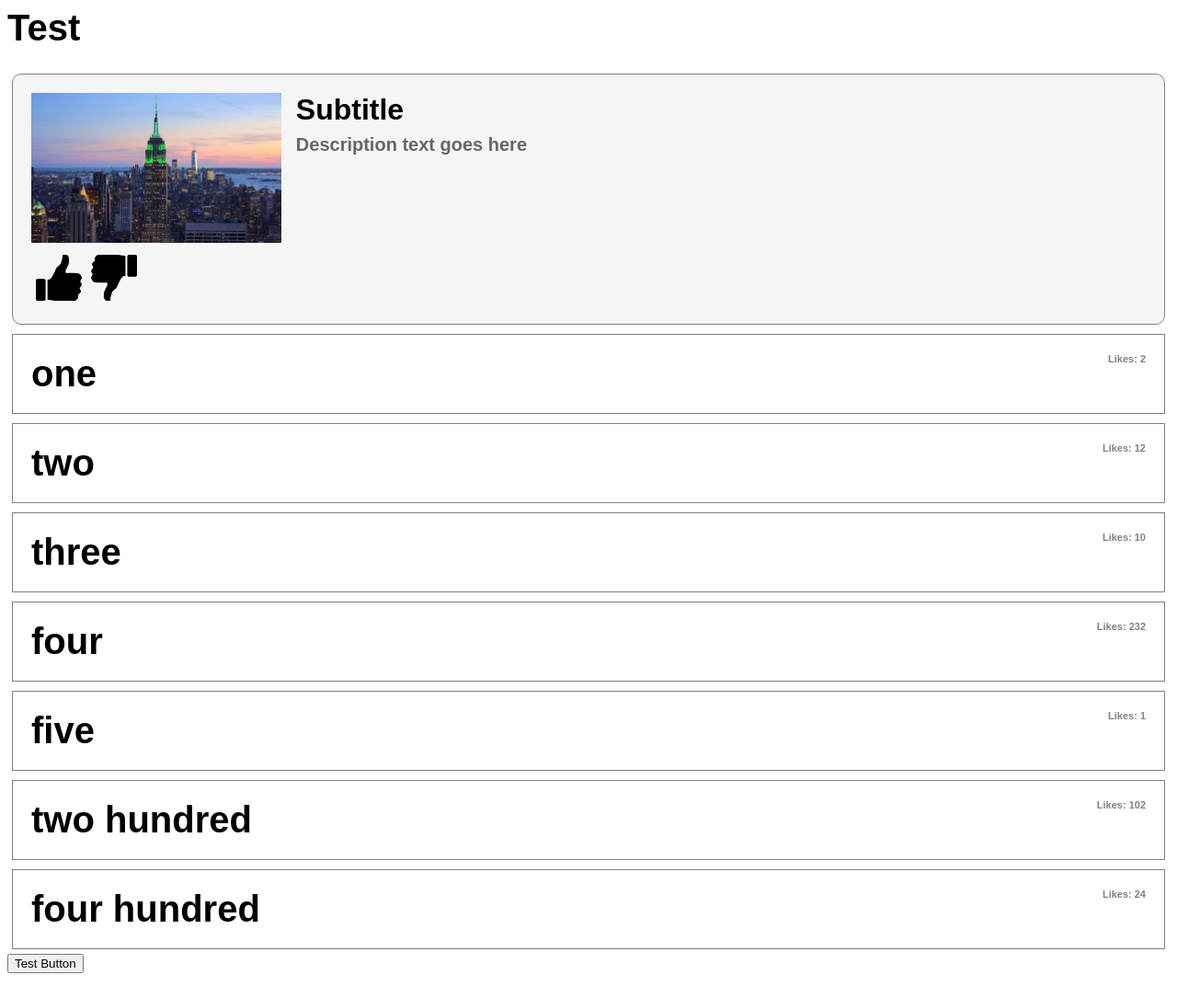
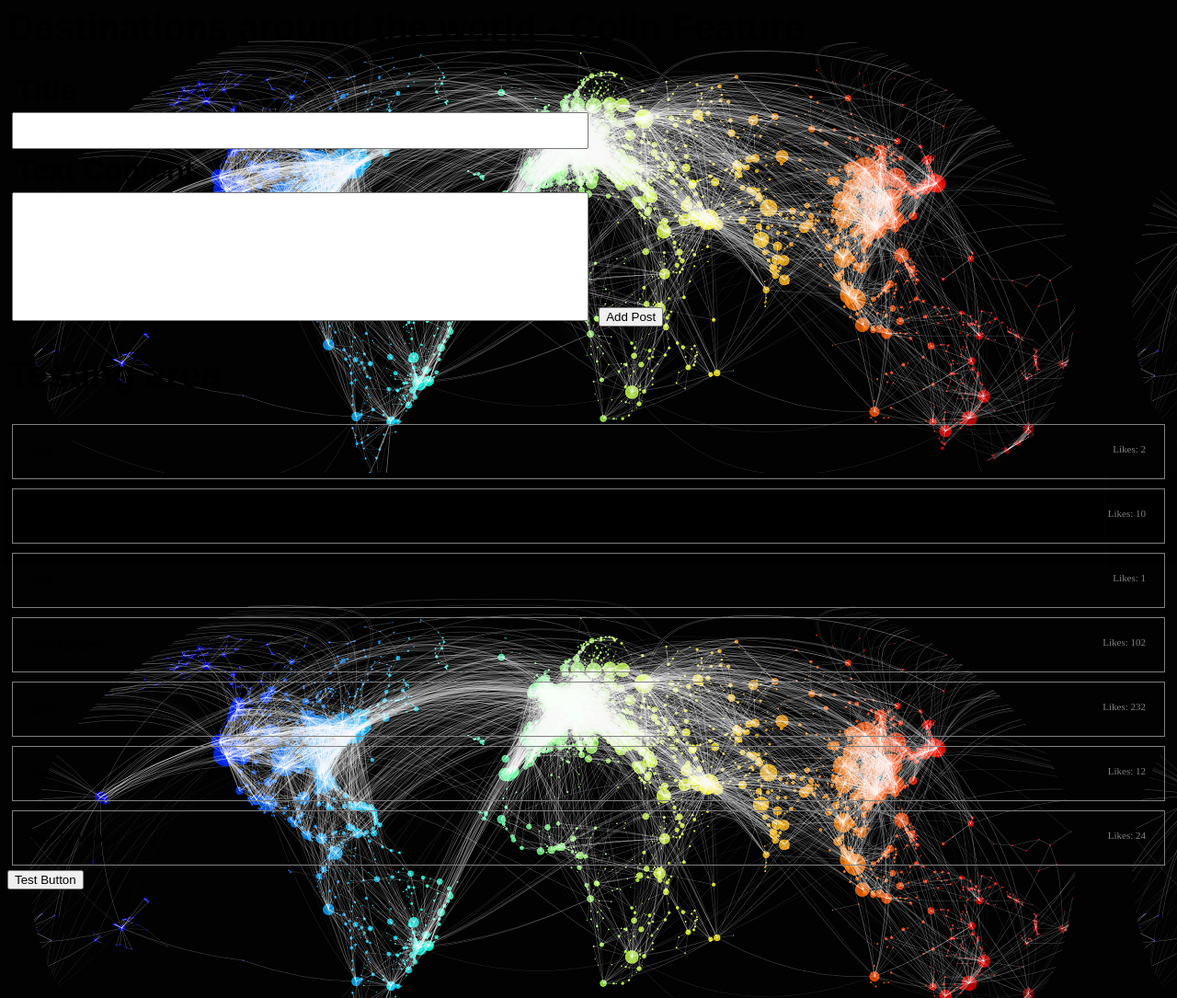
Before and after one commit to raunak2007/RECS-repo, a Jekyll site: the page famousdestinations.html, which Jekyll copies as it is, in a window 1280 px wide. Shown: the whole page at 92% size. Built offline with Jekyll 4.4.1, drawn with Linux system fonts in a browser that asks for light colours; nearby versions of some CDN libraries.

Commit message:
Worked on frontend of fd

```diff
--- a/famousdestinations.css
+++ b/famousdestinations.css
@@ -15,17 +15,53 @@ span{
     font-size: 11px;
 }
 
+body {
+  background-color: black;
+  background-image: url(images/fdBackground.png);
+}
+
+form {
+  justify-content: flex-start;
+  margin: 5px;
+}
+
 h1 {
   font-family: "Oxygen", sans-serif;
   font-size: 40px;
 }
+h2 {
+  font-family: "Oxygen", sans-serif;
+  font-size: 36px;
+  margin: 20px;
+}
+h4 {
+  font-family: "Oxygen", sans-serif;
+  font-size: 32px;
+  margin: 5px;
+}
+/* Text areas */
+
+textarea {
+  resize: none;
+  font-family: "Oxygen", sans-serif;
+  font-size: 16px;
+}
+.textarea-title {
+  width: 50%;
+  height: 40px;
+}
+.textarea-text {
+  width: 50%;
+  height: 140px;
+}
+
 /* Containers */
 
 .container {
   display: flex;
   justify-content: space-between;
   background-color: #f5f5f5;
-  border-radius: 10px;
+  border-radius: 20px;
   padding: 16px;
   padding: 20px;
   border: 1px solid gray;
@@ -45,11 +81,13 @@ h1 {
   width: 100%;
   height: 0;
   padding-bottom: 60%; /* aspect ratio */
+  aspect-ratio: 1;
   background-size: cover;
   background-position: top;
+  border-radius: 4px;
 }
 
-.img-buttons {
+.likes-row {
   display: flex;
   justify-content: flex-start;
   align-items: center;
@@ -57,23 +95,23 @@ h1 {
   margin-top: 8px;
 }
 
-.img-button1 {
+.like-button {
   background-image: url(images/like.png);
   background-repeat: no-repeat;
   background-position: center;
   background-size: cover;
-  width: 50px;
-  height: 50px;
+  width: 35px;
+  height: 35px;
   border: none;
   margin: 5px;
 }
-.img-button2 {
+.dislike-button {
   background-image: url(images/dislike.png);
   background-repeat: no-repeat;
   background-position: center;
   background-size: cover;
-  width: 50px;
-  height: 50px;
+  width: 35px;
+  height: 35px;
   border: none;
   margin: 5px;
 }
@@ -98,3 +136,8 @@ h1 {
   color: #666;
   font-family: "Oxygen", sans-serif;
 }
+.text-likes {
+  font-size: 32px;
+  font-family: "Oxygen", sans-serif;
+  margin: 5px;
+}
--- a/famousdestinations.html
+++ b/famousdestinations.html
@@ -1,23 +1,21 @@
-<h1>Test<h1>
+<h1>Destinations around the world - Colin Feature<h1>
 
 <head>
     <link rel="stylesheet" href="famousdestinations.css">
 </head>
 <body>
 
-    <div class="container">
-      <div class="image-column">
-        <div class="img-cropped" style="background-image: url(images/newyork.jpeg);"></div>
-        <div class="img-buttons">
-          <div class="img-button1"></div>
-          <div class="img-button2"></div>
-        </div>
-      </div>
-      <div class="text-column">
-        <div class="text-subtitle">Subtitle</div>
-        <div class="text-description">Description text goes here</div>
-      </div>
-    </div>
+    <form id="post-form">
+      <h4>Title</h4>
+      <textarea id="post-title" class="textarea-title"></textarea>
+      <h4>Text Content</h4>
+      <textarea id="post-text" class="textarea-text"></textarea>
+      <button type="submit">Add Post</button>
+    </form>
+
+    <div id="posts"></div>
+
+    <h1>Testing area</h1>
 
 
     <div class="row">
--- a/famousdestinations.js
+++ b/famousdestinations.js
@@ -1,3 +1,4 @@
+/* Temporary sorting testing*/
 const ascValButton = document.getElementById('asc')
 const decValButton = document.getElementById('dec')
 const ascLikeButton = document.getElementById('ascName')
@@ -19,11 +20,64 @@ decLikeButton.addEventListener('click', () => {
 
 
 const order = function() {
-  const ordered = [...document.getElementsByClassName('col')].sort(currentOrder)
+  const ordered = [...document.getElementsByClassName('container')].sort(currentOrder)
   ordered.forEach((elem, index) => {
     elem.style.order = index
   })
 }
 
+order()
 
-order()
+/* Post*/
+$(document).ready(function() {
+  $("#post-form").submit(function(e) {
+    e.preventDefault();
+    var title = $("#post-title").val();
+    var text = $("#post-text").val();
+    var likes = 0;
+    var postHTML =
+      '<div class="container">' +
+        '<div class="image-column">' +
+          '<div class="img-cropped"></div>' +
+          '<div class="likes-row">' +
+            '<div class="like-button"></div>' +
+            '<div class="dislike-button"></div>' +
+            '<div class="text-likes">' + likes + ' Likes</div>' +
+          '</div>' +
+        '</div>' +
+        '<div class="text-column">' +
+          '<div class="text-subtitle">' + title + '</div>' +
+          '<div class="text-description">' + text + '</div>' +
+        '</div>' +
+      '</div>';
+    $("#posts").append(postHTML);
+    $(".like-button").last().click(function() {
+      likes++;
+      $(this).siblings(".text-likes").text(likes + " Likes");
+    });
+    $(".dislike-button").last().click(function() {
+      likes--;
+      $(this).siblings(".text-likes").text(likes + " Likes");
+    });
+
+    $.ajax({
+      url: "https://api.openai.com/v1/images/generations",
+      type: "post",
+      headers: {
+        "Authorization": "Bearer KEYGOESHERE"
+      },
+      data: JSON.stringify({
+        "model": "image-alpha-001",
+        "prompt": title,
+        "num_images":1,
+        "size":"1024x1024"
+      }),
+      contentType: "application/json; charset=utf-8",
+      dataType: "json",
+      success: function(data) {
+        window.alert("test")
+        $(".img-cropped").last().css("background-image", "url(" + data.data[0].url + ")");
+      }
+    });
+  });
+});
```
Also changed, not shown: images/fdBackground.png (added).
